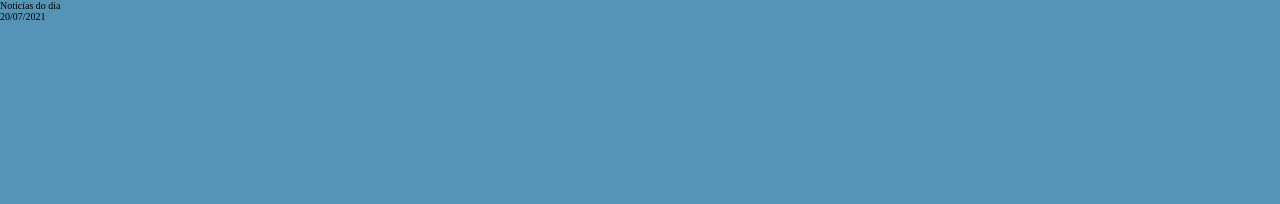
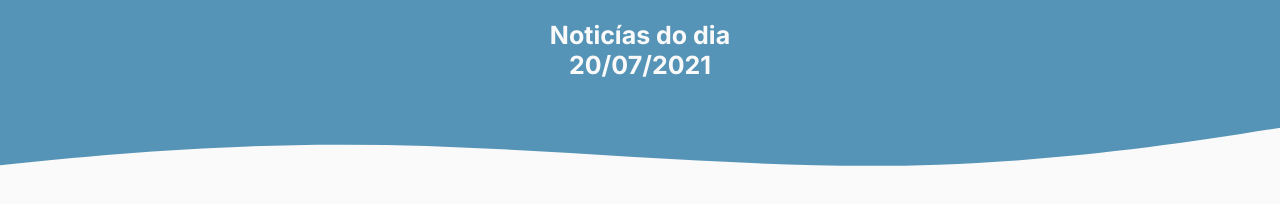
Before and after one commit to JeanCarlosHP/web-newsletter, a plain HTML site: page index.html in a window 1280 px wide. Drawn offline with Linux system fonts and the light colour scheme.

Commit message:
estilização do header

```diff
--- a/style.css
+++ b/style.css
@@ -12,11 +12,32 @@
 html {
   /* Color */
   --background: #5694b7;
+  --white: #fafafa;
 
   /* Font */
   font-size: 62.5%;
 }
 
 body {
-  background-color: var(--background);
+  background-color: var(--white);
 }
+
+header .image {
+  background: url('img/wave.svg') no-repeat;
+  color: var(--background);
+
+  position: fixed;
+  z-index: -1;
+
+  width: 100%;
+  height: 100%;
+
+  transform: scale(1.4);
+}
+
+header p {
+  font: bold 2.5rem 'Inter', sans-serif;
+  color: var(--white);
+  text-align: center;
+  padding-top: 2rem;
+}
```
